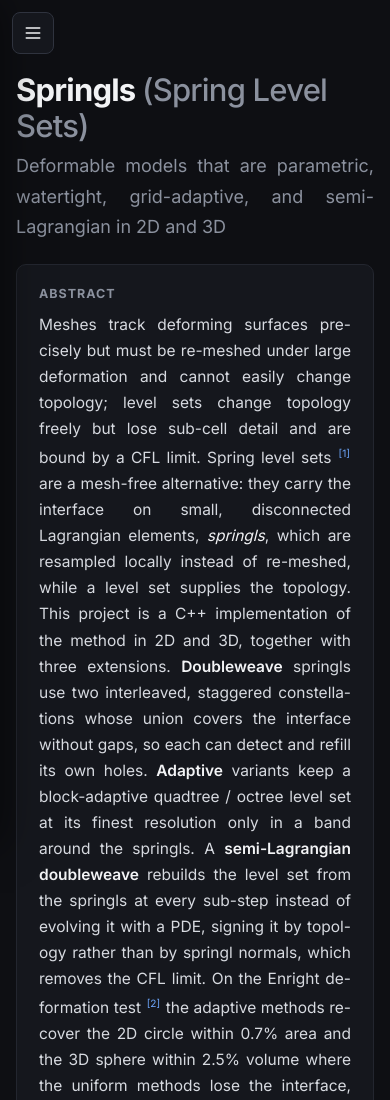
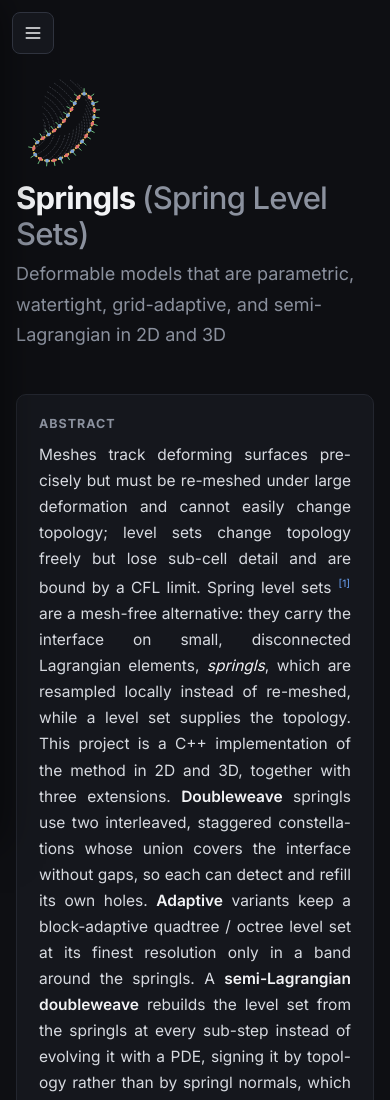
Before and after one commit to rgb2hsv/springls, a plain HTML site: page docs/index.html in a window 390 px wide. Shown: the top 1100 px of the page. Drawn offline with Linux system fonts and the light colour scheme.

Commit message:
Show badge left of the title on the site and README
Co-Authored-By: Claude Opus 5.5 <noreply@anthropic.com>

```diff
--- a/docs/index.html
+++ b/docs/index.html
@@ -78,8 +78,13 @@
 <div class="content">
 
 <header class="hero">
-  <h1>Springls <span>(Spring Level Sets)</span></h1>
-  <p class="subtitle">Deformable models that are parametric, watertight, grid-adaptive, and semi-Lagrangian in 2D and 3D</p>
+  <div class="hero-head">
+    <img class="badge" src="springls-badge.svg" alt="Springls badge: a deforming surface carried by a constellation of springls" width="120" height="120">
+    <div class="hero-text">
+      <h1>Springls <span>(Spring Level Sets)</span></h1>
+      <p class="subtitle">Deformable models that are parametric, watertight, grid-adaptive, and semi-Lagrangian in 2D and 3D</p>
+    </div>
+  </div>
   <div class="abstract">
     <h2 class="abstract-title">Abstract</h2>
     <p>Meshes track deforming surfaces precisely but must be re-meshed under large deformation and
--- a/docs/style.css
+++ b/docs/style.css
@@ -142,6 +142,14 @@ main {
   color: var(--heading);
 }
 .hero h1 span { color: var(--text-muted); font-weight: 500; }
+.hero-head { display: flex; gap: 24px; align-items: flex-start; margin-bottom: 22px; }
+.hero-head .hero-text { min-width: 0; }
+.hero-head p.subtitle { margin-bottom: 0; text-align: left; }
+.badge { flex: none; display: block; }
+@media (max-width: 640px) {
+  .hero-head { flex-direction: column; gap: 12px; }
+  .badge { width: 96px; height: 96px; }
+}
 .hero p.lede { font-size: 17.5px; color: var(--text); margin: 0 0 14px; }
 .hero .pills { display: flex; flex-wrap: wrap; gap: 8px; margin-top: 18px; }
 .pill {
```
Also changed, not shown: 1 other file.
